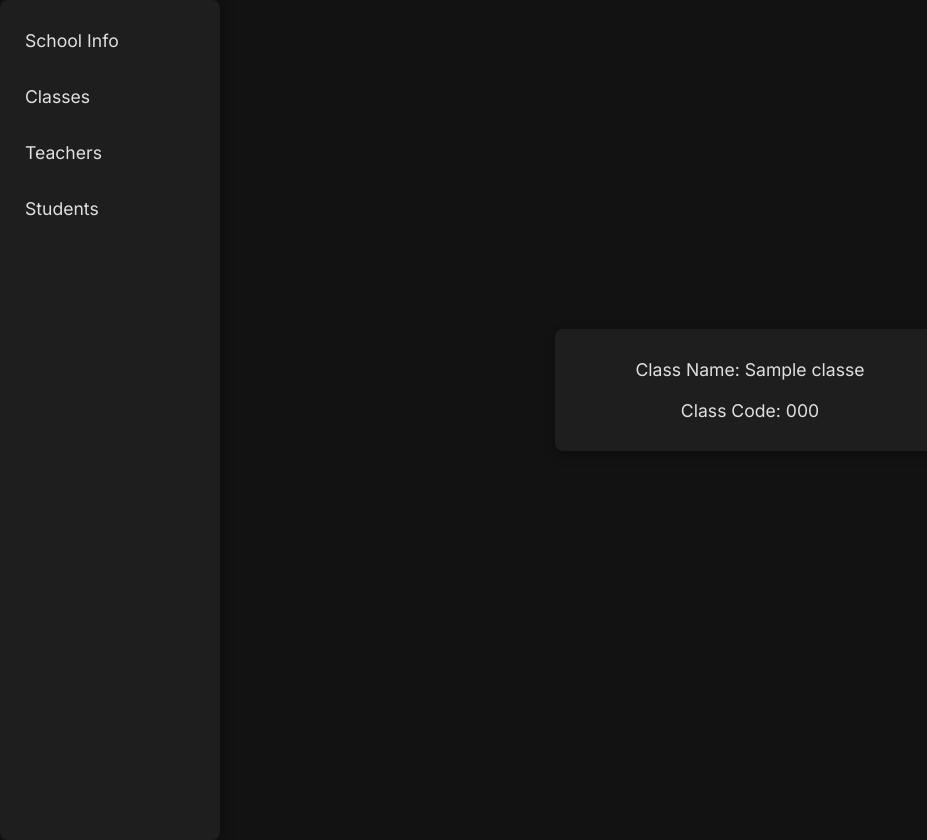
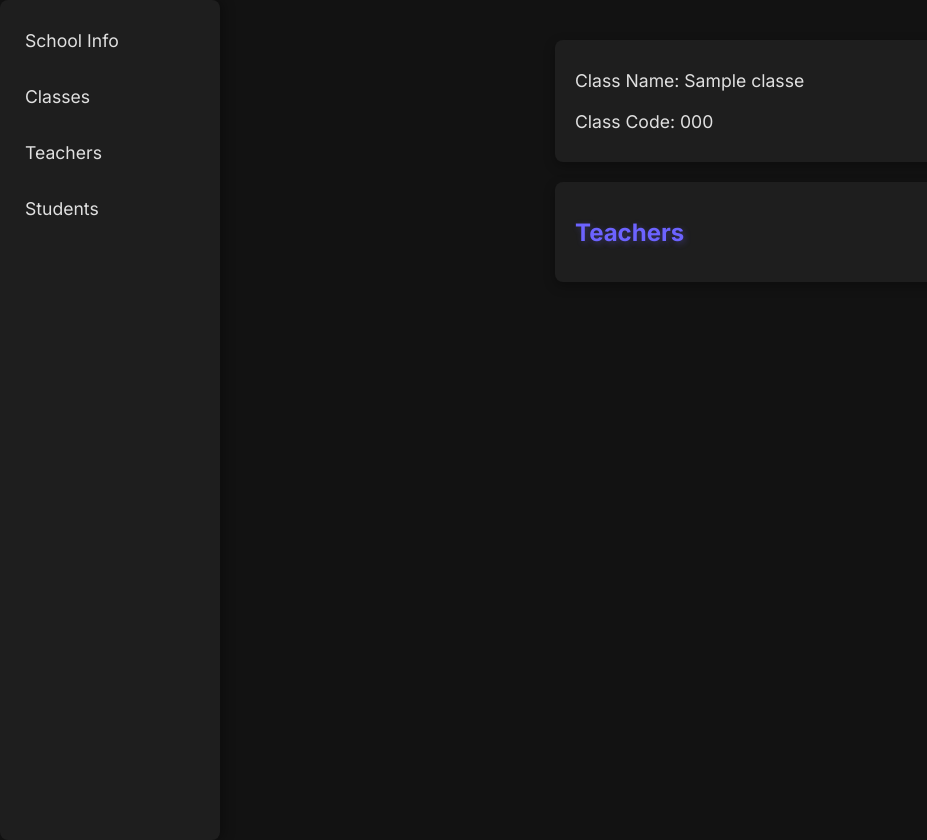
Before and after one commit to SEPAD-Project/WebApplication, a Flask app: template app/templates/class/class_info.html in a window 1280 px wide. Shown: the whole page, without its empty margins (0-927 px from the left). Run offline with Flask 3, Linux system fonts and the light colour scheme; the template is opened without the code that fills it: values that come from a table or form of the project are taken from there, others are empty; tables that the repository leaves empty hold one stand-in row (values such as "Sample post").

Commit message:
add teacher part in class info

```diff
--- a/app/static/css/class/class_info.css
+++ b/app/static/css/class/class_info.css
@@ -1,3 +1,4 @@
+/* General Styles */
 body {
     background-color: #121212;
     font-family: 'Inter', sans-serif;
@@ -6,8 +7,10 @@
     padding: 0;
     overflow: hidden;
     height: 100vh;
-  }
+    color: #E0E0E0;
+}
 
+/* Sidebar */
 #sidebar {
     background: #1E1E1E;
     border-radius: 8px;
@@ -40,18 +43,18 @@
     cursor: pointer;
 }
 
+/* Content Area */
 #content-area {
     flex-grow: 1;
     padding: 40px;
-    color: #E0E0E0;
     display: flex;
     flex-direction: column;
-    justify-content: center;
+    justify-content: flex-start; /* Align content to the top */
     align-items: center;
     overflow-y: auto;
-    text-align: center;
-  }
+}
 
+/* Class Information */
 #primary-info {
     background: #1E1E1E;
     border-radius: 8px;
@@ -65,6 +68,31 @@
     box-shadow: 0 4px 12px rgba(0, 0, 0, 0.3);
 }
 
+/* Teachers Section */
+#teacher-area {
+    background: #1E1E1E;
+    border-radius: 8px;
+    color: #E0E0E0;
+    padding: 20px;
+    width: 350px;
+    box-shadow: 0 4px 12px rgba(0, 0, 0, 0.3);
+}
+
+#teacher-area h1 {
+    color: #6C63FF;
+    font-size: 1.5rem;
+    font-weight: bold;
+    text-shadow: 2px 2px 6px rgba(108, 99, 255, 0.3);
+    margin-bottom: 15px;
+}
+
+#teacher-list p {
+    color: #E0E0E0;
+    font-size: 1.1rem;
+    margin: 10px 0;
+}
+
+/* Paragraph Styles */
 p {
     color: #E0E0E0;
     font-size: 1.1rem;
--- a/app/templates/class/class_info.html
+++ b/app/templates/class/class_info.html
@@ -3,7 +3,7 @@
 <head>
     <meta charset="UTF-8">
     <meta name="viewport" content="width=device-width, initial-scale=1.0">
-    <title>School Info - SAP</title>
+    <title>Class Info - SAP</title>
     <link rel="stylesheet" type="text/css" media="screen" href="{{ url_for('static', filename='css/class/class_info.css') }}">
     <link href="https://fonts.googleapis.com/css2?family=Inter:wght@400;500;700&display=swap" rel="stylesheet">
 </head>
@@ -18,10 +18,21 @@
 
     <!-- Content Area -->
     <div id="content-area">
+        <!-- Class Information -->
         <div id="primary-info">
             <p>Class Name: {{ data.class_name }}</p>
             <p>Class Code: {{ data.class_code }}</p>
         </div>
+
+        <!-- Teachers Section -->
+        <div id="teacher-area">
+            <h1>Teachers</h1>
+            <div id="teacher-list">
+                {% for teacher in data.teachers %}
+                <p>{{ teacher }}</p>
+                {% endfor %}
+            </div>
+        </div>
     </div>
 </body>
 </html>
```
